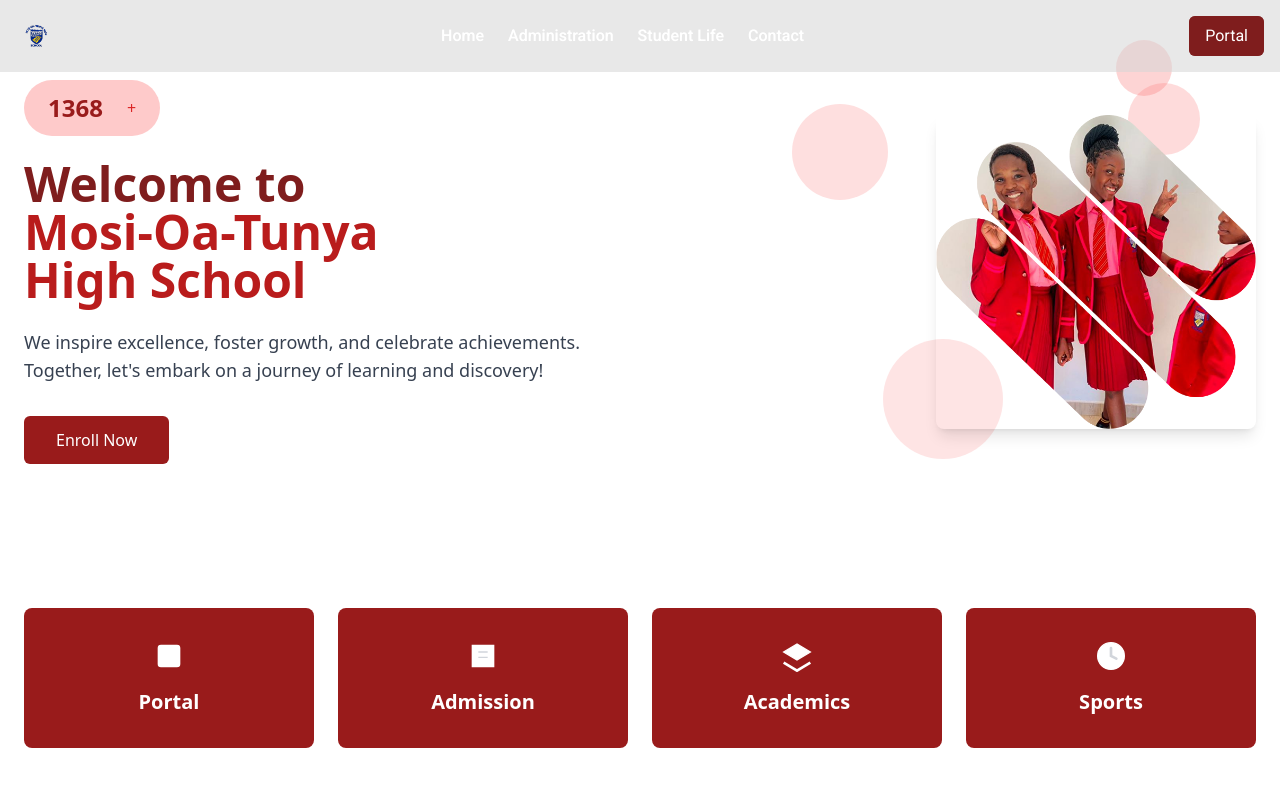
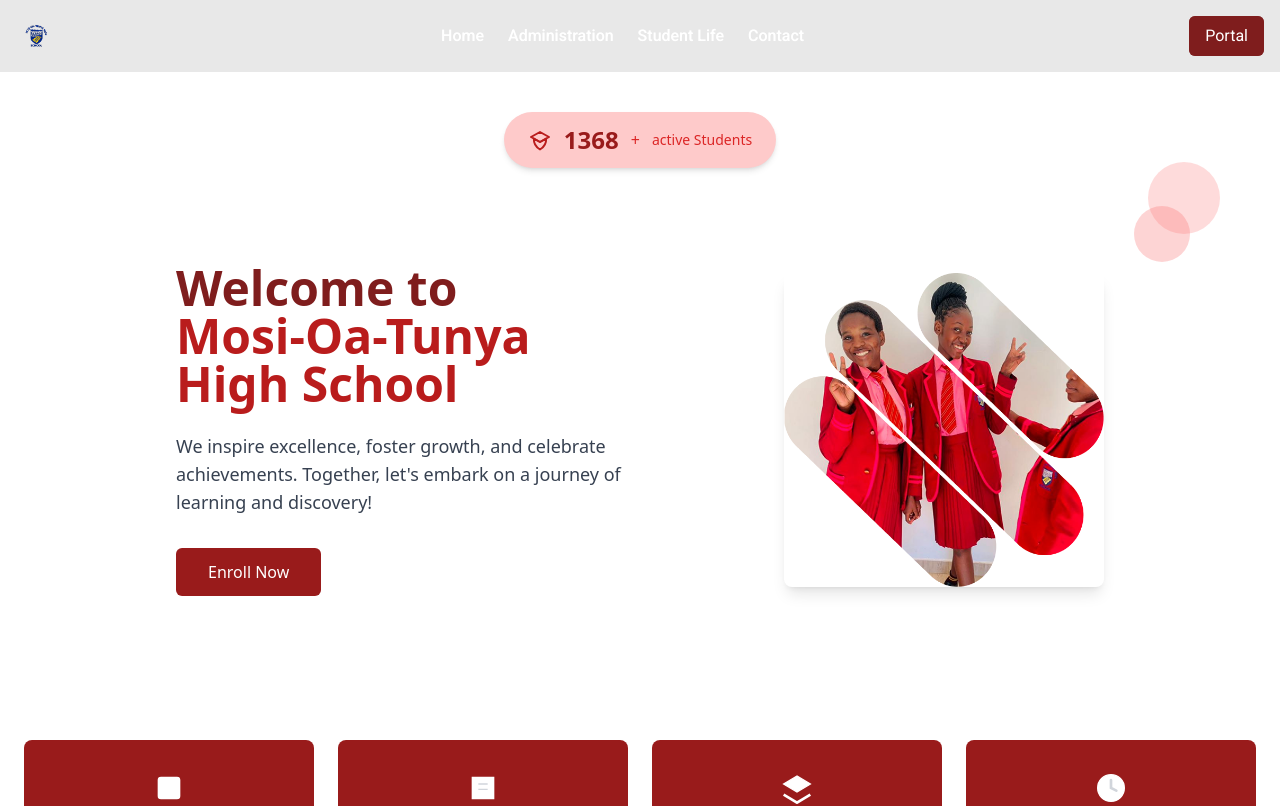
Before and after one commit to Blessing-T/Mosi, a React (Vite) app: page / in a window 1280 px wide. Shown: the top 806 px of the page. Built offline with nearby package versions, Linux system fonts and the light colour scheme.

Commit message:
tarie changes Home

```diff
--- a/src/pages/Home.jsx
+++ b/src/pages/Home.jsx
@@ -110,41 +110,74 @@
           initial={{ x: 400, y: 150 }}
           speed={2.8}
         />
+ <div className="relative bg-white">
 
-        <div className="container mx-auto px-4 md:px-6 py-10 md:py-20 relative z-10">
-          <div className="flex flex-col md:flex-row items-center justify-between gap-8">
-            <div className="flex-1 max-w-xl">
-              <div className="flex items-center mb-6">
-                <div className="bg-red-200 rounded-full px-6 py-3 items-center flex justify-center gap-4 space-x-2">
+      <div className="flex justify-center py-4">
+        <div className="bg-red-200 rounded-full px-6 py-3 flex items-center gap-3 shadow-md mt-24">
+
+          <svg
+            xmlns="http://www.w3.org/2000/svg"
+            className="w-6 h-6 text-red-700"
+            fill="none"
+            viewBox="0 0 24 24"
+            stroke="currentColor"
+          >
+            <path
+              strokeLinecap="round"
+              strokeLinejoin="round"
+              strokeWidth={2}
+              d="M12 14l9-5-9-5-9 5 9 5z"
+            />
+            <path
+              strokeLinecap="round"
+              strokeLinejoin="round"
+              strokeWidth={2}
+              d="M12 14l6.16-3.422A12.083 12.083 0 0112 21.5a12.083 12.083 0 01-6.16-10.922L12 14z"
+            />
+          </svg>
+
           <span className="text-2xl font-bold text-red-800">1368</span>
           <span className="text-red-600">+</span>
+          <span className="text-sm text-red-600">active Students</span>
         </div>
+
       </div>
-              <p className="text-3xl md:text-5xl font-bold text-red-900 mb-6 leading-tight">
+
+
+      <div className="container mx-auto px-4 md:px-6 py-10 md:py-20">
+        <div className="flex flex-col md:flex-row items-center justify-between gap-8">
+
+          <div className="flex-1 max-w-xl w-full">
+            <p className="text-3xl md:text-5xl font-bold text-red-900 mb-6 leading-tight text-center md:text-left">
               Welcome to
               <br />
               <span className="text-red-700">Mosi-Oa-Tunya</span>
               <br />
               <span className="text-red-700">High School</span>
             </p>
-              <p className="text-gray-700 text-base md:text-lg mb-8 leading-relaxed">
+
+            <p className="text-gray-700 text-base md:text-lg mb-8 leading-relaxed text-center md:text-left">
               We inspire excellence, foster growth, and celebrate
               achievements. Together, let's embark on a journey of learning
               and discovery!
             </p>
+
+            <div className="flex justify-center md:justify-start">
               <button className="bg-red-800 text-white px-6 md:px-8 py-3 rounded-md hover:bg-gray-800 transition-colors">
-              <Link to="/enroll">
-                Enroll Now
-              </Link>
+                <Link to="/enroll">Enroll Now</Link>
               </button>
             </div>
+          </div>
+
+
           <div className="flex-1 flex justify-center md:justify-end w-full">
             <div className="relative w-64 object-cover md:w-80">
               <img
-                  src={"/Frame 34.png"}
+                src="/Frame 34.png"
                 alt="Students in graduation gowns"
                 className="rounded-lg shadow-lg w-[900px]"
               />
+            </div>
           </div>
         </div>
       </div>
```
Lines whose indentation alone changed are shown as unchanged.
